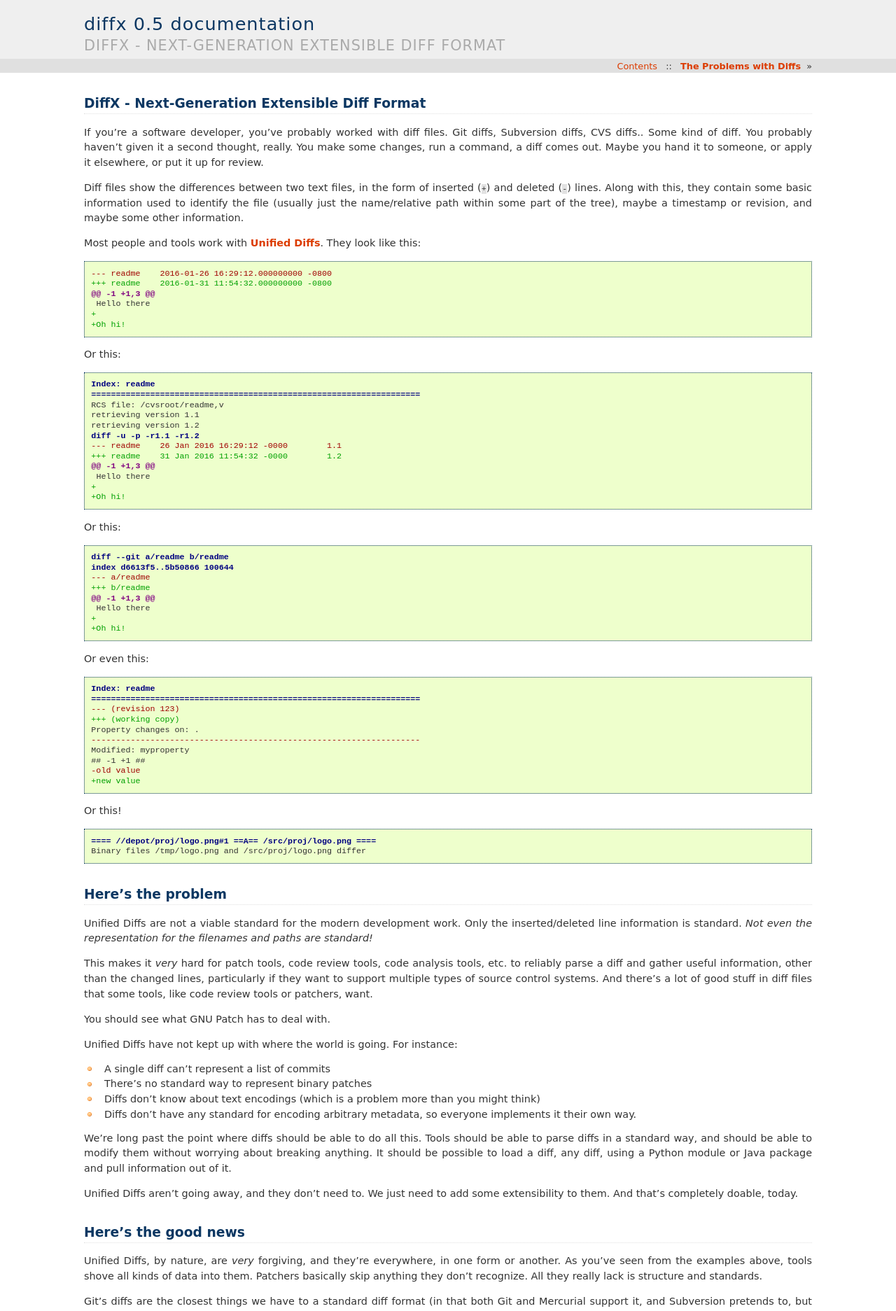
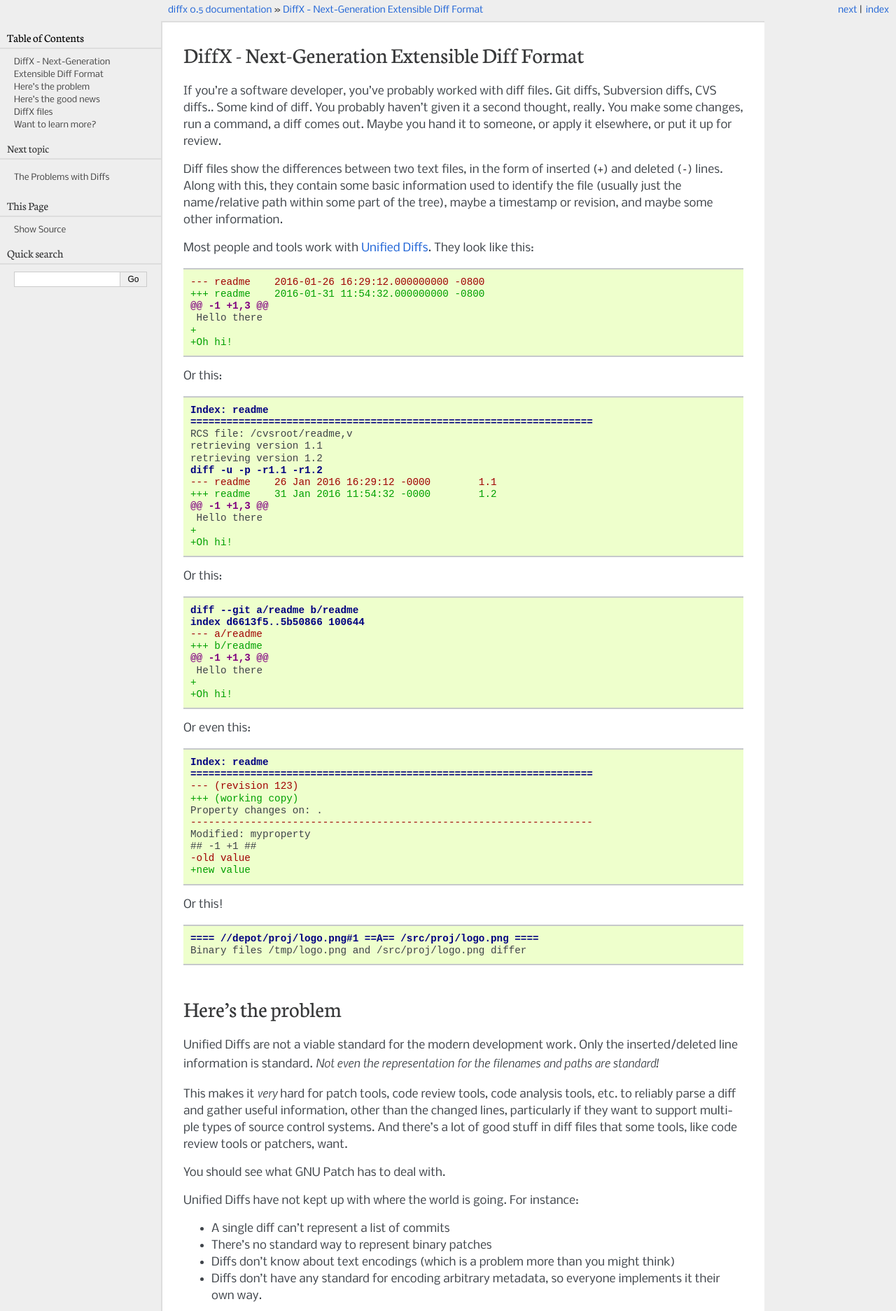
Before and after one commit to beanbaginc/diffx, a Sphinx documentation site: the page built from docs/index.rst, in a window 1280 px wide. Shown: the top 1873 px of the page at 70% size. Built offline with Sphinx 7.4.7, drawn with Linux system fonts in a browser that asks for light colours; some of the changed text lies outside the part shown.

Commit message:
Update the docs theme and copyright date.
We're now using the "pyramid" theme for Sphinx, which provides a Table
of Contents (something the old theme was missing).

The copyright date has also been updated to include the current year.

```diff
--- a/docs/conf.py
+++ b/docs/conf.py
@@ -11,6 +11,8 @@
 #
 # All configuration values have a default; values that are commented out
 # serve to show the default.
+
+from datetime import datetime
 
 
 # If extensions (or modules to document with autodoc) are in another directory,
@@ -46,7 +48,7 @@
 
 # General information about the project.
 project = u'diffx'
-copyright = u'2016, Beanbag, Inc.'
+copyright = u'2016-%s, Beanbag, Inc.' % datetime.now().year
 author = u'Christian Hammond'
 
 # The version info for the project you're documenting, acts as replacement for
@@ -107,7 +109,7 @@
 
 # The theme to use for HTML and HTML Help pages.  See the documentation for
 # a list of builtin themes.
-html_theme = 'haiku'
+html_theme = 'pyramid'
 
 # Theme options are theme-specific and customize the look and feel of a theme
 # further.  For a list of options available for each theme, see the
--- a/docs/index.rst
+++ b/docs/index.rst
@@ -168,10 +168,10 @@
 Want to learn more?
 ===================
 
-If you want to get your hands dirty, check out the :ref:`diffx-spec`.
-
 If you want to know more about what diffs are lacking, or how they differ from
 each other (get it?), then read :ref:`problems-with-diffs`.
+
+If you want to get your hands dirty, check out the :ref:`diffx-spec`.
 
 Other questions? We have a :ref:`FAQ <faq>` for you.
 
@@ -180,6 +180,6 @@
    :hidden:
 
    problems-with-diffs
+   spec/index
    faq
-   spec/index
    glossary
```
